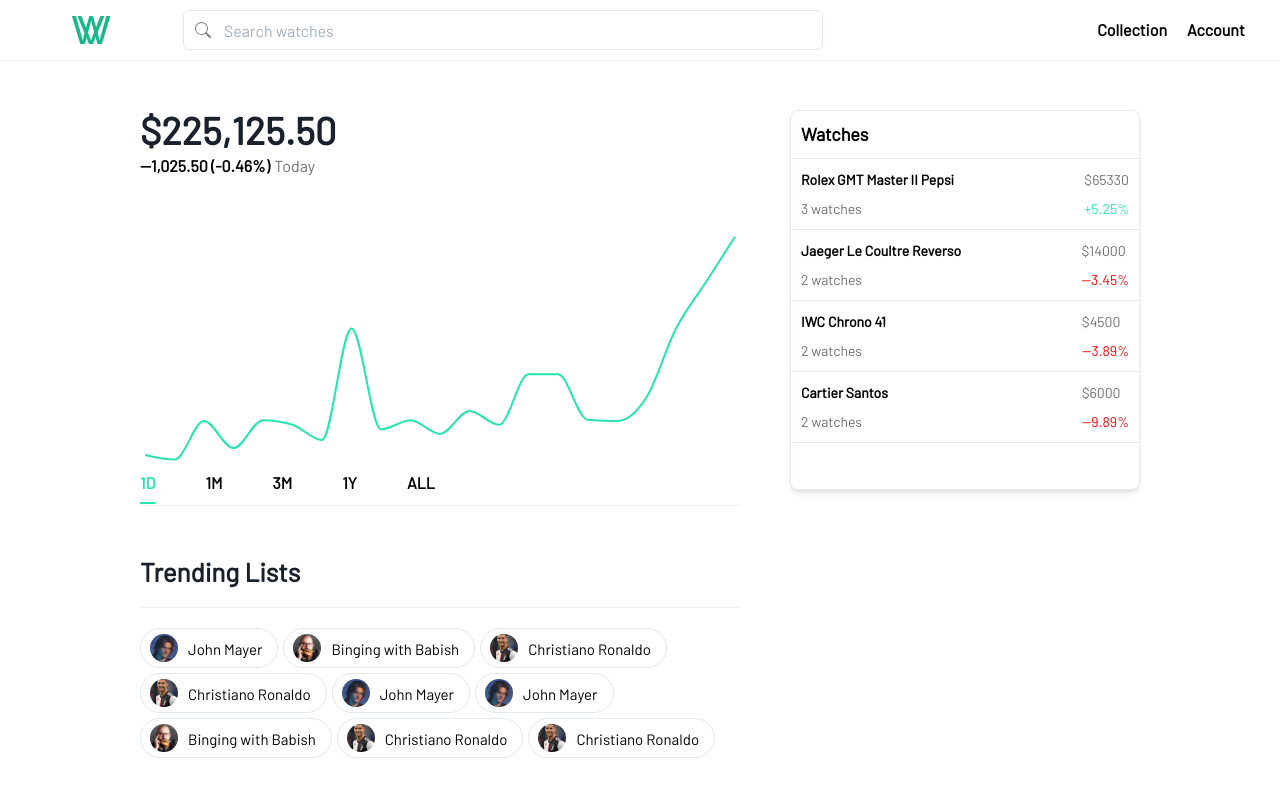
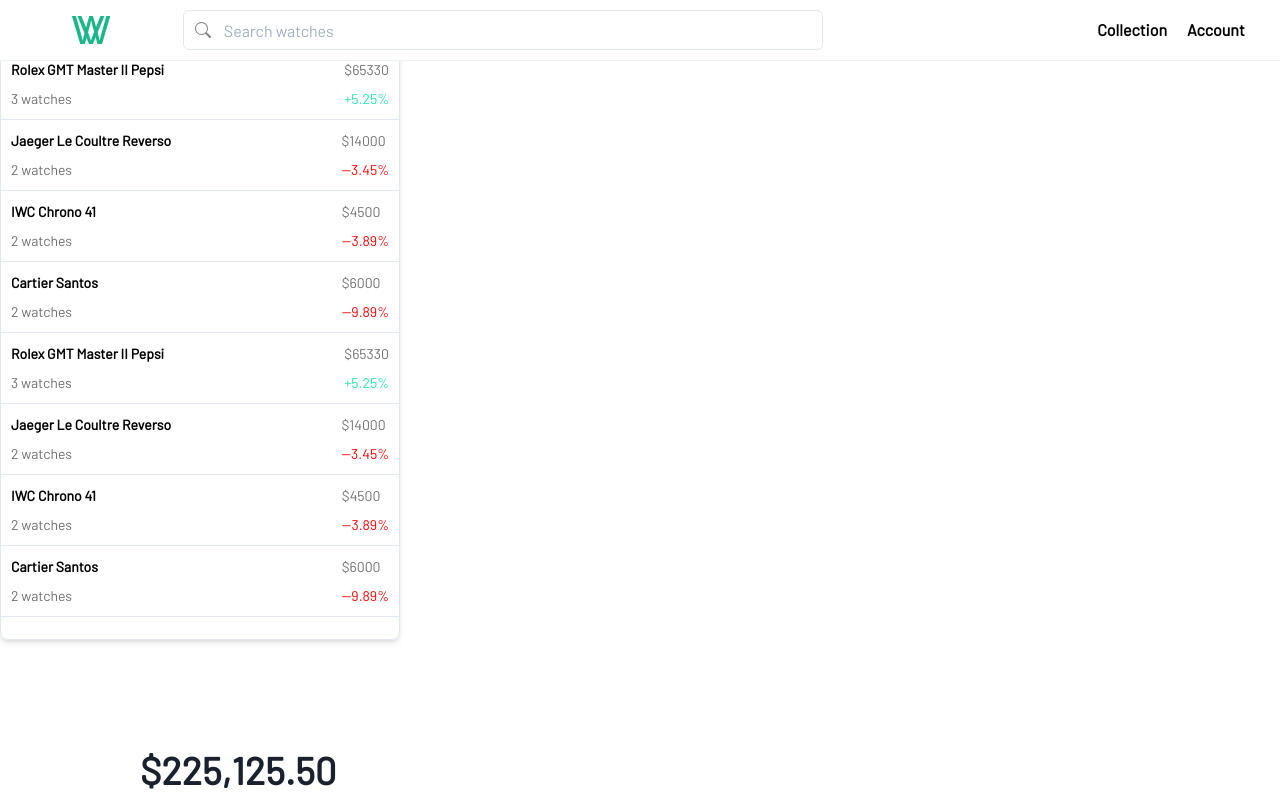
Before and after one commit to samkyuseo/watchstreet, a React (Create React App) app: page /profile in a window 1280 px wide. Shown: the top 797 px of the page. Built offline with nearby package versions, Linux system fonts and the light colour scheme; no server answers; sample sign-in values are in the browser's storage.

Commit message:
fucked everything again

```diff
--- a/package.json
+++ b/package.json
@@ -1,6 +1,5 @@
 {
   "name": "watchvalue.io",
-  "proxy": "http://localhost:3000",
   "version": "0.1.0",
   "private": true,
   "dependencies": {
--- a/public/index.html
+++ b/public/index.html
@@ -28,7 +28,7 @@
   </head>
   <body>
     <noscript>You need to enable JavaScript to run this app.</noscript>
-    <div id="root" height="100vh"></div>
+    <div id="root"></div>
     <!--
       This HTML file is a template.
       If you open it directly in the browser, you will see an empty page.
--- a/src/components/images/WatchImage/WatchImage.tsx
+++ b/src/components/images/WatchImage/WatchImage.tsx
@@ -5,7 +5,15 @@
 }
 const WatchImage = ({ image }: IWatchImageProp) => {
   // Take full width and height of whatever div surrounds it
-  return <Image width='100%' height='350px' objectFit='contain' src={image} />;
+  return (
+    <Image
+      width='100%'
+      height='350px'
+      objectFit='contain'
+      borderRadius='lg'
+      src={image}
+    />
+  );
 };
 
 export { WatchImage };
--- a/src/components/layouts/Page.tsx
+++ b/src/components/layouts/Page.tsx
@@ -10,6 +10,7 @@
       width='1000px'
       justifyContent='space-between'
       // Since the top most element in the page as mt=40
+      height='100vh' // bg='red'
       pt='60px'
       pb='120px'
       margin='auto'
--- a/src/components/layouts/StickySidebar.tsx
+++ b/src/components/layouts/StickySidebar.tsx
@@ -7,16 +7,7 @@
 // Stick side bar. Sets everything except the height, which can be optionally passed in
 const StickySidebar = ({ children, height }: IStickySidebarProps) => {
   return (
-    <Box
-      position='sticky'
-      top='110px'
-      width='35%'
-      borderRadius='lg'
-      border='1px'
-      borderColor='gray.200'
-      boxShadow='md'
-      height={height ? height : '100%'}
-    >
+    <Box position='sticky' width='35%' height='100%'>
       {children}
     </Box>
   );
--- a/src/components/navbars/Navbar.tsx
+++ b/src/components/navbars/Navbar.tsx
@@ -14,18 +14,10 @@
 import { BsSearch } from 'react-icons/bs';
 import { FaSignOutAlt } from 'react-icons/fa';
 
-import { useNavigate } from 'react-router';
 import { signOutFromGoogle } from '../../functions/auth';
-
 import logo from '../../assets/images/logo.svg';
 
 const Navbar = () => {
-  let navigate = useNavigate();
-
-  function routeChange() {
-    navigate('/profile');
-  }
-
   return (
     // Just the outer border
     <Box
@@ -41,7 +33,7 @@
     >
       {/* Logo */}
       <Box width='200px' marginY='auto'>
-        <Image src={logo} boxSize='40px' margin='auto' onClick={routeChange} />
+        <Image src={logo} boxSize='40px' margin='auto' />
       </Box>
       {/* Search Bar */}
       <Box width='1000px' margin='auto'>
--- a/src/components/tables/WatchCollectionTable/WatchCollectionTable.tsx
+++ b/src/components/tables/WatchCollectionTable/WatchCollectionTable.tsx
@@ -7,7 +7,15 @@
 
 const WatchCollectionTable = ({ watches }: IWatchCollectionTableProps) => {
   return (
-    <Box>
+    <Box
+      position='sticky'
+      width='400px'
+      height='80vh'
+      borderRadius='lg'
+      border='1px'
+      borderColor='gray.200'
+      boxShadow='md'
+    >
       {/* Header */}
       <Flex borderBottom='1px' borderColor='gray.200' width='100%' p='10px'>
         <Text variant='bold-text' fontSize='lg'>
--- a/src/pages/profilepage/ProfilePage.tsx
+++ b/src/pages/profilepage/ProfilePage.tsx
@@ -20,6 +20,7 @@
   return (
     <>
       <Navbar />
+      <WatchCollectionTable watches={watches} />
       <Page>
         <Content>
           {/* Portfolio Section */}
@@ -64,15 +65,36 @@
             </Flex>
           </Section>
         </Content>
-        <StickySidebar>
-          <WatchCollectionTable watches={watches} />
-        </StickySidebar>
       </Page>
     </>
   );
 };
 
 const watches = [
+  {
+    modelName: 'Rolex GMT Master II Pepsi',
+    numWatches: 3,
+    price: 65330,
+    priceChange: 5.25,
+  },
+  {
+    modelName: 'Jaeger Le Coultre Reverso',
+    numWatches: 2,
+    price: 14000,
+    priceChange: -3.45,
+  },
+  {
+    modelName: 'IWC Chrono 41',
+    numWatches: 2,
+    price: 4500,
+    priceChange: -3.89,
+  },
+  {
+    modelName: 'Cartier Santos',
+    numWatches: 2,
+    price: 6000,
+    priceChange: -9.89,
+  },
   {
     modelName: 'Rolex GMT Master II Pepsi',
     numWatches: 3,
--- a/src/pages/watchlistpage/WatchListPage.tsx
+++ b/src/pages/watchlistpage/WatchListPage.tsx
@@ -1,10 +1,15 @@
 import { Page } from '../../components/layouts/Page';
 import { Content } from '../../components/layouts/Content';
 import { Section } from '../../components/layouts/Section';
+import { StickySidebar } from '../../components/layouts/StickySidebar';
 
 import { Navbar } from '../../components/navbars/Navbar';
 import { Text, Heading } from '@chakra-ui/react';
 import { WatchListTable } from '../../components/tables/WatchListTable/WatchListTable';
+import { WatchImage } from '../../components/images/WatchImage/WatchImage';
+
+import johnmayer from '../../assets/images/johnmayer.jpg';
+
 const WatchListPage = () => {
   return (
     <>
@@ -23,6 +28,7 @@
             <WatchListTable watches={tableRows} />
           </Section>
         </Content>
+        {/* <StickySidebar></StickySidebar> */}
       </Page>
     </>
   );
```
Also changed, not shown: 1 other file (tests, documents, lock files or other folders).
